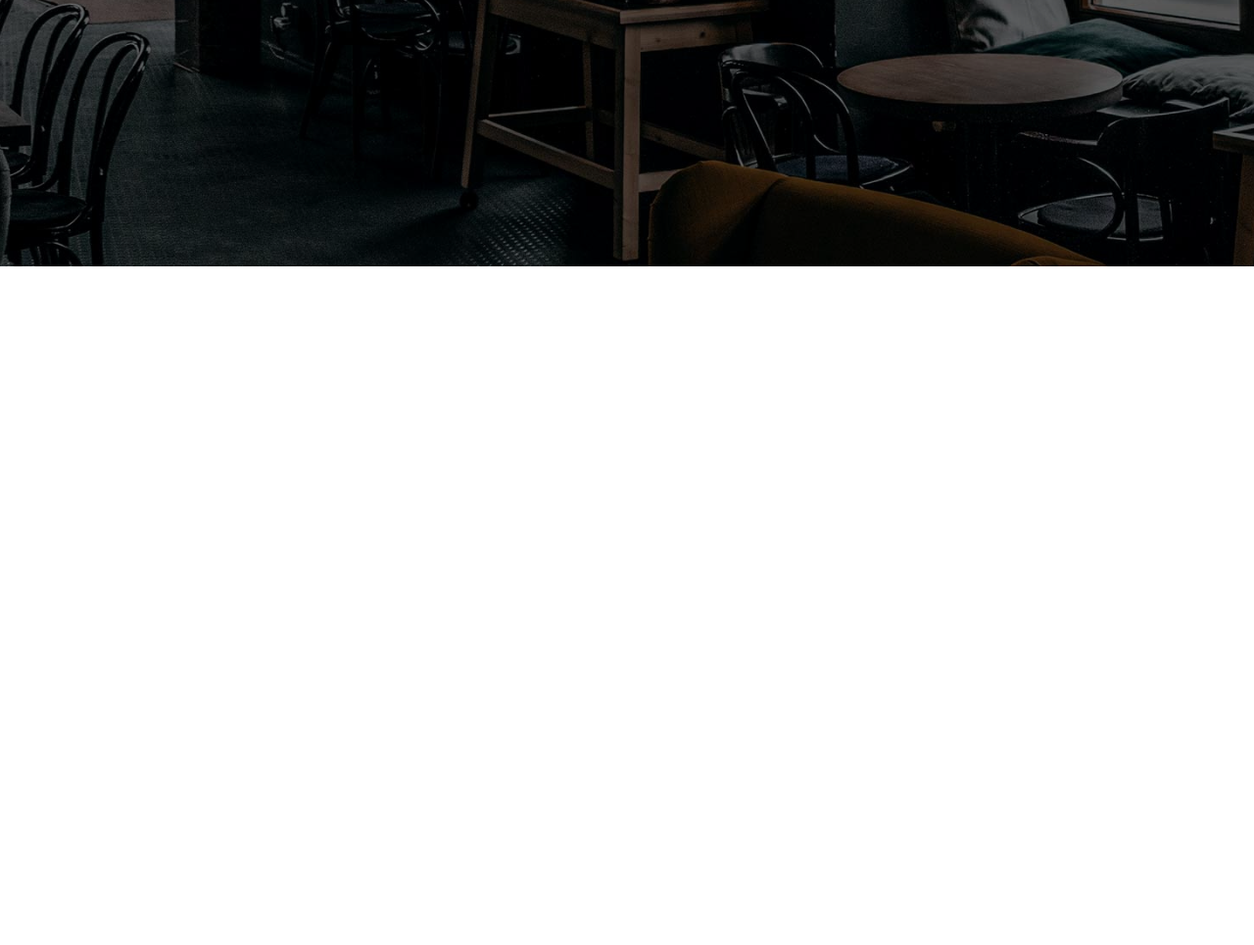
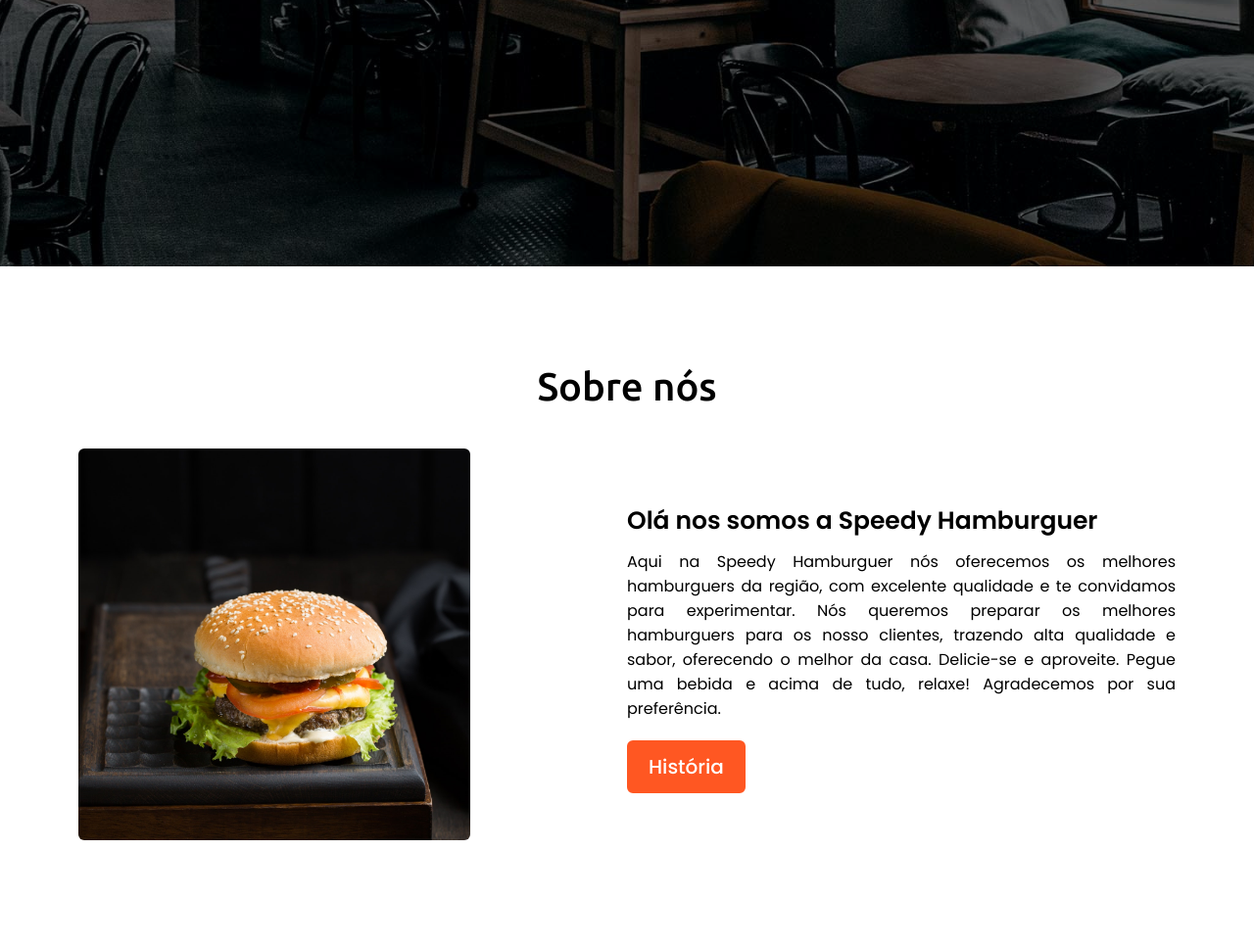
Before and after one commit to RbmrJnr/SpeedyHamburguer, a plain HTML site: page index.html in a window 1280 px wide. Shown: the part 528-1493 px from the top of the page at 98% size. Before the commit the page ends 800 px from the top, so only its background shows below. Drawn offline with Linux system fonts and the light colour scheme.

Commit message:
:lipstick: style: adiciona estilização section about

```diff
--- a/index.html
+++ b/index.html
@@ -6,7 +6,7 @@
     <title>Speedy Hamburguer</title>
 
     <!-- Favicon -->
-    <link rel="shortcut icon" href="./src/img/favicon.png" type="image/png">
+    <link rel="shortcut icon" href="./src/img/favicon.png" type="image/png" />
 
     <!-- Fontes -->
     <link rel="preconnect" href="https://fonts.googleapis.com" />
@@ -38,12 +38,24 @@
             <h1>Speedy Hamburguer</h1>
           </a>
           <ul class="menu">
-            <li><a href="">Home</a></li>
-            <li><a href="">Sobre</a></li>
-            <li><a href="">Serviços</a></li>
-            <li><a href="">Horários</a></li>
-            <li><a href="">Cardápio</a></li>
-            <li><a href="">Carrinho</a></li>
+            <li>
+              <a href="#home">Home</a>
+            </li>
+            <li>
+              <a href="#about">Sobre</a>
+            </li>
+            <li>
+              <a href="">Serviços</a>
+            </li>
+            <li>
+              <a href="">Horários</a>
+            </li>
+            <li>
+              <a href="">Cardápio</a>
+            </li>
+            <li>
+              <a href="">Carrinho</a>
+            </li>
             <li id="menu-item">
               <a href=""
                 ><img
@@ -56,6 +68,7 @@
         </div>
       </nav>
     </header>
+
     <section class="home" id="home">
       <div class="max-width">
         <div class="home-content">
@@ -66,5 +79,30 @@
         </div>
       </div>
     </section>
+
+    <section id="about" class="about">
+      <div class="max-width">
+        <h2 class="title">Sobre nós</h2>
+        <div class="about-content">
+          <div class="column left">
+            <img src="./src/img/lanche-3.jpg" alt="Lanche número 3" />
+          </div>
+          <div class="column right">
+            <h3 class="text">Olá nos somos a Speedy Hamburguer</h3>
+
+            <p>
+              Aqui na Speedy Hamburguer nós oferecemos os melhores hamburguers
+              da região, com excelente qualidade e te convidamos para
+              experimentar. Nós queremos preparar os melhores hamburguers para
+              os nosso clientes, trazendo alta qualidade e sabor, oferecendo o
+              melhor da casa. Delicie-se e aproveite. Pegue uma bebida e acima
+              de tudo, relaxe! Agradecemos por sua preferência.
+            </p>
+
+            <a href="#">História</a>
+          </div>
+        </div>
+      </div>
+    </section>
   </body>
 </html>
--- a/src/styles/style.css
+++ b/src/styles/style.css
@@ -13,6 +13,10 @@
 
 body * {
   font-size: 1.6rem;
+}
+
+section {
+  padding: 100px 0;
 }
 
 a {
@@ -63,11 +67,6 @@
   color: var(--color-primary);
 }
 
-#menu-item {
-  width: 21px;
-  height: 18px;
-}
-
 .home{
   display: flex;
   background-image: url(../img/fundo-header.png);
@@ -115,3 +114,63 @@
 .home-content a:hover{
   background: none;
 }
+
+.about {
+  font-family: 'Poppins', sans-serif;
+}
+
+.about-content {
+  display: flex;
+  flex-wrap: wrap;
+  align-items: center;
+  justify-content: space-between;
+}
+
+section .title {
+  position: relative;
+  text-align: center;
+  font-size: 4.0rem;
+  font-weight: 500;
+  margin-bottom: 2rem;
+  padding-bottom: 2rem;
+  font-family: 'Ubuntu', sans-serif;
+}
+
+.about .about-content .left img {
+  height: 400px;
+  width: 400px;
+  object-fit: cover;
+  border-radius: 6px;
+}
+
+.about .about-content .right {
+  width: 50%;
+}
+
+.about .about-content .right .text {
+  font-size: 2.5rem;
+  font-weight: 600;
+  margin-bottom: 1rem;
+}
+
+.about .about-content .right p {
+  text-align: justify;
+}
+
+.about .about-content .right a {
+  display: inline-block;
+  background-color: var(--color-primary);
+  color: #FFF;
+  font-size: 2rem;
+  font-weight: 500;
+  padding: 10px 20px;
+  margin-top: 20px;
+  border-radius: 6px;
+  border: 2px solid var(--color-primary);
+  transition: all 0.3s ease;
+}
+
+.about .about-content .right a:hover {
+  color: var(--color-primary);
+  background: none;
+}
```
Also changed, not shown: src/img/lanche-3.jpg (added).
